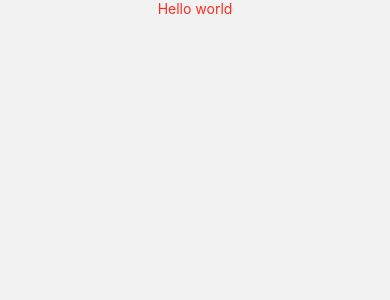
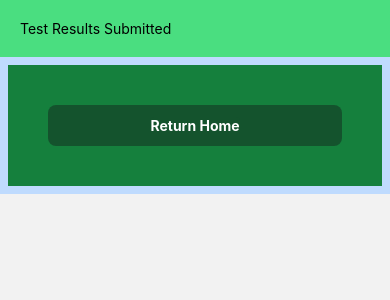
Before and after one commit to sramalho94/TopGroup3-ReactNative, a React Native app: screen /SubmittedScreen in a window 390 px wide. Before the commit this address had no page. Shown: the top 300 px of the page. Built offline with nearby package versions, Linux system fonts and the light colour scheme.

Commit message:
completed project without successful dark mode

```diff
--- a/App.tsx
+++ b/App.tsx
@@ -1,12 +1,12 @@
 import React from 'react';
-import {NavigationContainer} from '@react-navigation/native';
-import {createNativeStackNavigator} from '@react-navigation/native-stack';
+import { NavigationContainer } from '@react-navigation/native';
+import { createNativeStackNavigator } from '@react-navigation/native-stack';
 import Home from './screens/Home';
-import Screen2 from './screens/Screen2';
+import SubmittedScreen from './screens/SubmittedScreen';
 
 export type RootStackParamList = {
   Home: undefined;
-  Screen2: undefined;
+  SubmittedScreen: undefined;
 };
 
 const Stack = createNativeStackNavigator<RootStackParamList>();
@@ -18,12 +18,12 @@ function App(): JSX.Element {
         <Stack.Screen
           name="Home"
           component={Home}
-          options={{headerShown: false}}
+          options={{ headerShown: false }}
         />
         <Stack.Screen
-          name="Screen2"
-          component={Screen2}
-          options={{headerShown: false}}
+          name="SubmittedScreen"
+          component={SubmittedScreen}
+          options={{ headerShown: false }}
         />
       </Stack.Navigator>
     </NavigationContainer>
--- /dev/null
+++ b/components/ActionRow.tsx
@@ -0,0 +1,18 @@
+import { View, Text, Button } from 'react-native'
+
+type Props = {
+  title: string;
+  screen: any;
+  color: string;
+  vertical: boolean;
+}
+
+const ActionRow = ({ title, screen, color, vertical }: Props) => {
+  return (
+    <View className={`flex flex-1 justify-center items-center bg-green-900 hover:bg-green-300 m-10 S px-4 rounded-lg space-x-2 ${vertical ? "flex-col" : "flex-row"}`}>
+      <Text className='font-bold m-3 justify-center bg-green-900 hover:bg-green-300 text-white rounded'>{title}</Text>
+    </View>
+  )
+}
+
+export default ActionRow
--- a/screens/Home.tsx
+++ b/screens/Home.tsx
@@ -1,8 +1,11 @@
-import {View, Text, SafeAreaView} from 'react-native';
+import { View, Text, SafeAreaView, ScrollView, TouchableOpacity } from 'react-native';
 import React from 'react';
-import {NativeStackNavigationProp} from '@react-navigation/native-stack';
-import {RootStackParamList} from '../App';
-import {useNavigation} from '@react-navigation/native';
+import { NativeStackNavigationProp } from '@react-navigation/native-stack';
+import { RootStackParamList } from '../App';
+import { useNavigation } from '@react-navigation/native';
+import ActionRow from '../components/ActionRow';
+import { useState } from 'react';
+import { useColorScheme } from 'nativewind';
 
 type Props = {};
 
@@ -13,13 +16,38 @@ export type NavigationProp = NativeStackNavigationProp<
 
 const Home = (props: Props) => {
   const navigation = useNavigation<NavigationProp>();
+  // const [theme, setTheme] = React.useState("")
+  const { colorScheme, setColorScheme } = useColorScheme()
+
+  // const toggleTheme = () => {
+  //   if (theme === 'light') {
+  //     setTheme('dark')
+  //   }
+  // }
+
   return (
     <SafeAreaView className="flex flex-row justify-center md:flex-col ">
-      <Text
-        className="text-customcolor"
-        onPress={() => navigation.navigate('Screen2')}>
-        Hello world
-      </Text>
+      <ScrollView>
+
+        <Text
+          className="text-customcolor font-bold bg-orange-300"
+        >
+          TOP App
+        </Text>
+
+        <TouchableOpacity onPress={() => { navigation.navigate('SubmittedScreen') }}
+          className='bg-purple-300'>
+          <ActionRow
+            title="Submit Test Result"
+            screen="Demo"
+            color="#7FFFD4"
+            vertical
+          />
+        </TouchableOpacity>
+        <TouchableOpacity onPress={() => setColorScheme(colorScheme === 'light' ? "dark" : "light")}>
+          <Text>{`You are in ${colorScheme} mode.`}</Text>
+        </TouchableOpacity>
+      </ScrollView>
     </SafeAreaView>
   );
 };
--- a/screens/Screen2.tsx
+++ /dev/null
@@ -1,21 +0,0 @@
-import {View, Text} from 'react-native';
-import React from 'react';
-import {NativeStackNavigationProp} from '@react-navigation/native-stack';
-import {RootStackParamList} from '../App';
-
-type Props = {};
-
-export type NavigationProp = NativeStackNavigationProp<
-  RootStackParamList,
-  'Screen2'
->;
-
-const Screen2 = (props: Props) => {
-  return (
-    <View>
-      <Text>Screen2</Text>
-    </View>
-  );
-};
-
-export default Screen2;
--- /dev/null
+++ b/screens/SubmittedScreen.tsx
@@ -0,0 +1,39 @@
+import { SafeAreaView, View, Text, TouchableOpacity, ScrollView } from 'react-native';
+import React from 'react';
+import { NativeStackNavigationProp } from '@react-navigation/native-stack';
+import { RootStackParamList } from '../App';
+import { useNavigation } from '@react-navigation/native';
+import ActionRow from '../components/ActionRow';
+
+type Props = {};
+
+export type NavigationProp = NativeStackNavigationProp<
+  RootStackParamList,
+  'SubmittedScreen'
+>;
+
+const SubmittedScreen = (props: Props) => {
+  const navigation = useNavigation<NavigationProp>();
+  return (
+    <SafeAreaView>
+      <ScrollView>
+        <Text
+          className='color justify-center bg-green-400 py-5 px-5'
+        >
+          Test Results Submitted
+        </Text>
+        <TouchableOpacity onPress={() => { navigation.navigate('Home') }}
+          className='justify-center bg-green-700 border-8 border-blue-200'
+        >
+          <ActionRow
+            title="Return Home"
+            screen="Demo"
+            color="#7FFFD4"
+            vertical />
+        </TouchableOpacity>
+      </ScrollView>
+    </SafeAreaView>
+  );
+};
+
+export default SubmittedScreen;
```
Also changed, not shown: 2 other files (tests, documents, lock files or other folders).
